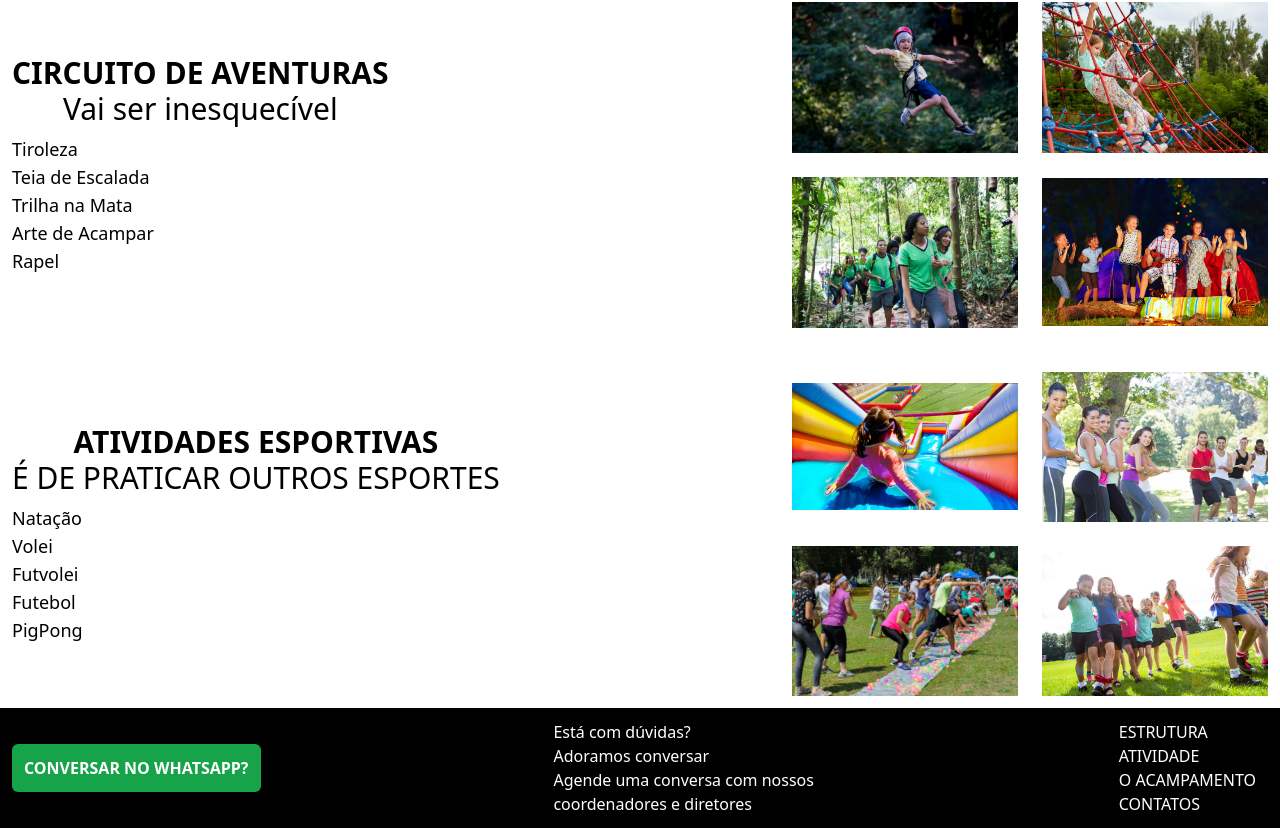
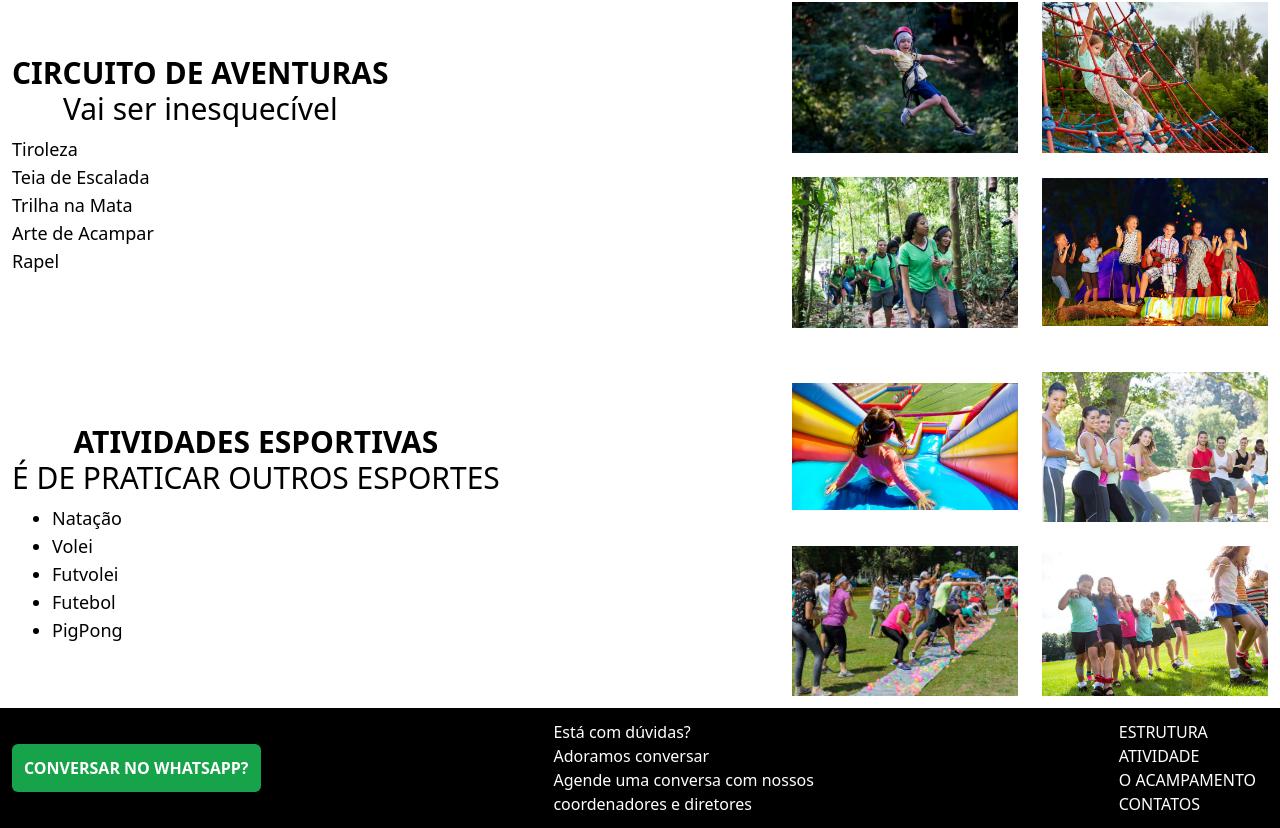
Before and after one commit to VictorEdsonsr/acampamento-aguias, a Next.js app: page /Atividade in a window 1280 px wide. Shown: the part 390-1218 px from the top of the page. Built offline with nearby package versions, Linux system fonts and the light colour scheme.

Commit message:
atividades - texto modificado

```diff
--- a/src/pages/Atividade/index.jsx
+++ b/src/pages/Atividade/index.jsx
@@ -27,7 +27,7 @@
                 Vai ser inesquecível
               </h2>
 
-              <ul className="text-left">
+              <ul className="text-left list-disc">
                 <li className="text-lg">Tiroleza</li>
                 <li className="text-lg">Teia de Escalada</li>
                 <li className="text-lg">Trilha na Mata</li>
@@ -83,7 +83,7 @@
                 É DE PRATICAR OUTROS ESPORTES
               </h2>
 
-              <ul className="text-left">
+              <ul className="text-left ml-10 list-disc">
                 <li className="text-lg">Natação</li>
                 <li className="text-lg">Volei</li>
                 <li className="text-lg">Futvolei</li>
```
